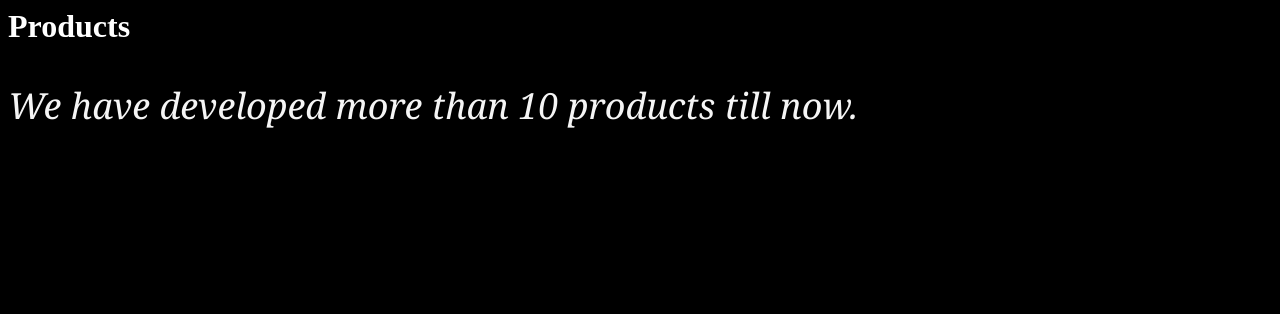
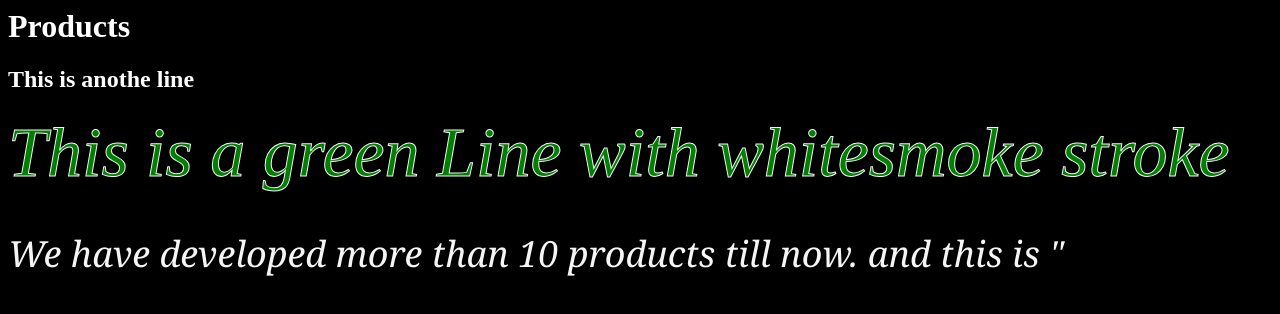
Before and after one commit to Lut-Lat-Aung/Testing, a plain HTML site: page index.html in a window 1280 px wide. Drawn offline with Linux system fonts and the light colour scheme.

Commit message:
Update index.html

```diff
--- a/index.html
+++ b/index.html
@@ -4,12 +4,23 @@
    </head>
    <body style="background-color:rgb(0, 0, 0);">
       <h1 style = "color: white"> Products</h1>
+      <h2 style = "color: white"> This is anothe line</h2>
+      <i style = "color: green;
+         -webkit-text-stroke: 1px whitesmoke;
+
+         font-size:70px;
+         font-style: bold;">
+
+         This is a green Line with whitesmoke stroke
+
+      </i>
       <p style = "font-family:georgia,garamond,serif;
          font-size:36px;
          font-style:italic;
          color: whitesmoke">
 
-            We have developed more than 10 products till now.
+            We have developed more than 10 products till now. and this is "</p style = "color: white;">" line
+
       </p>
 
    </body>
```
